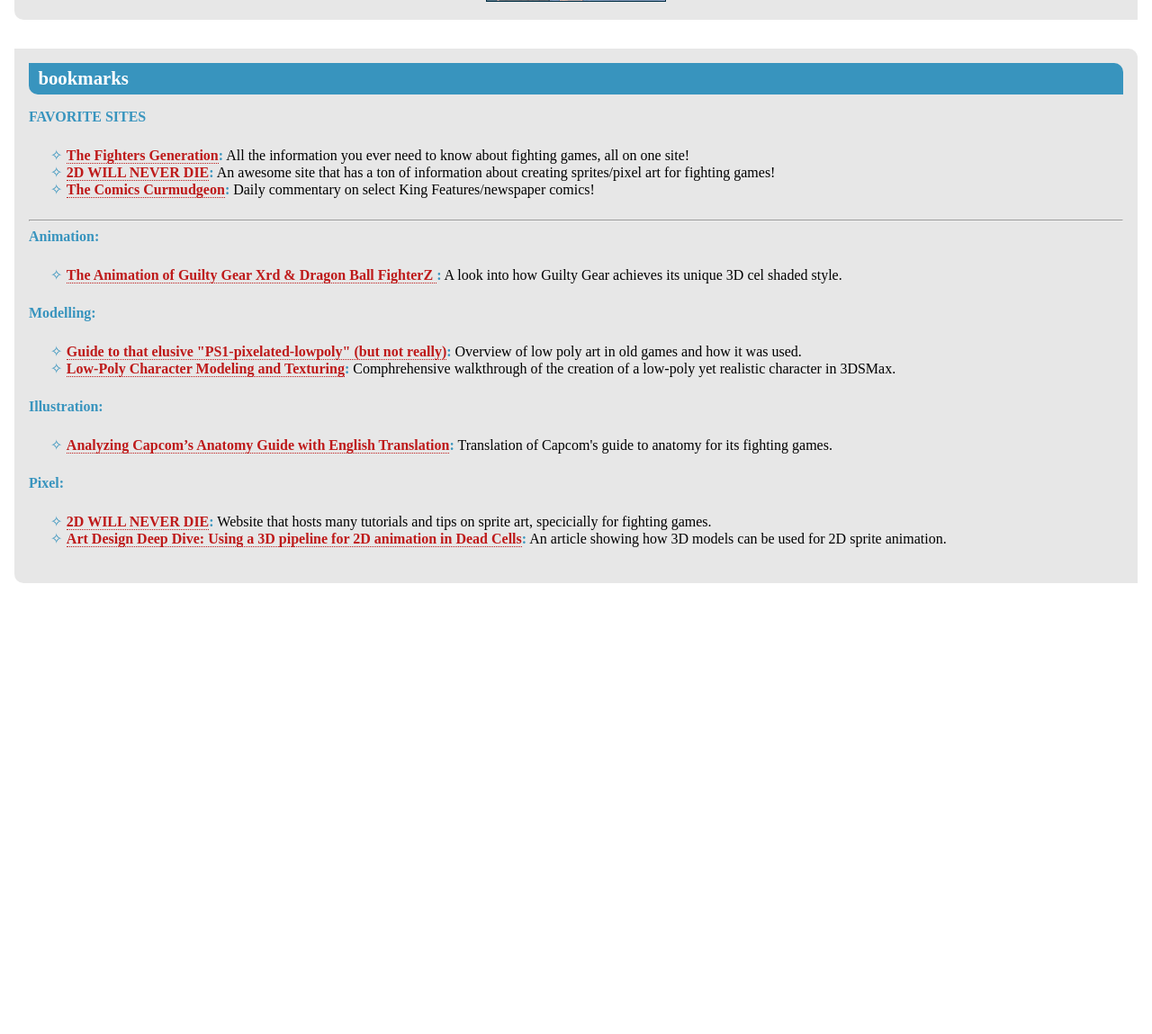
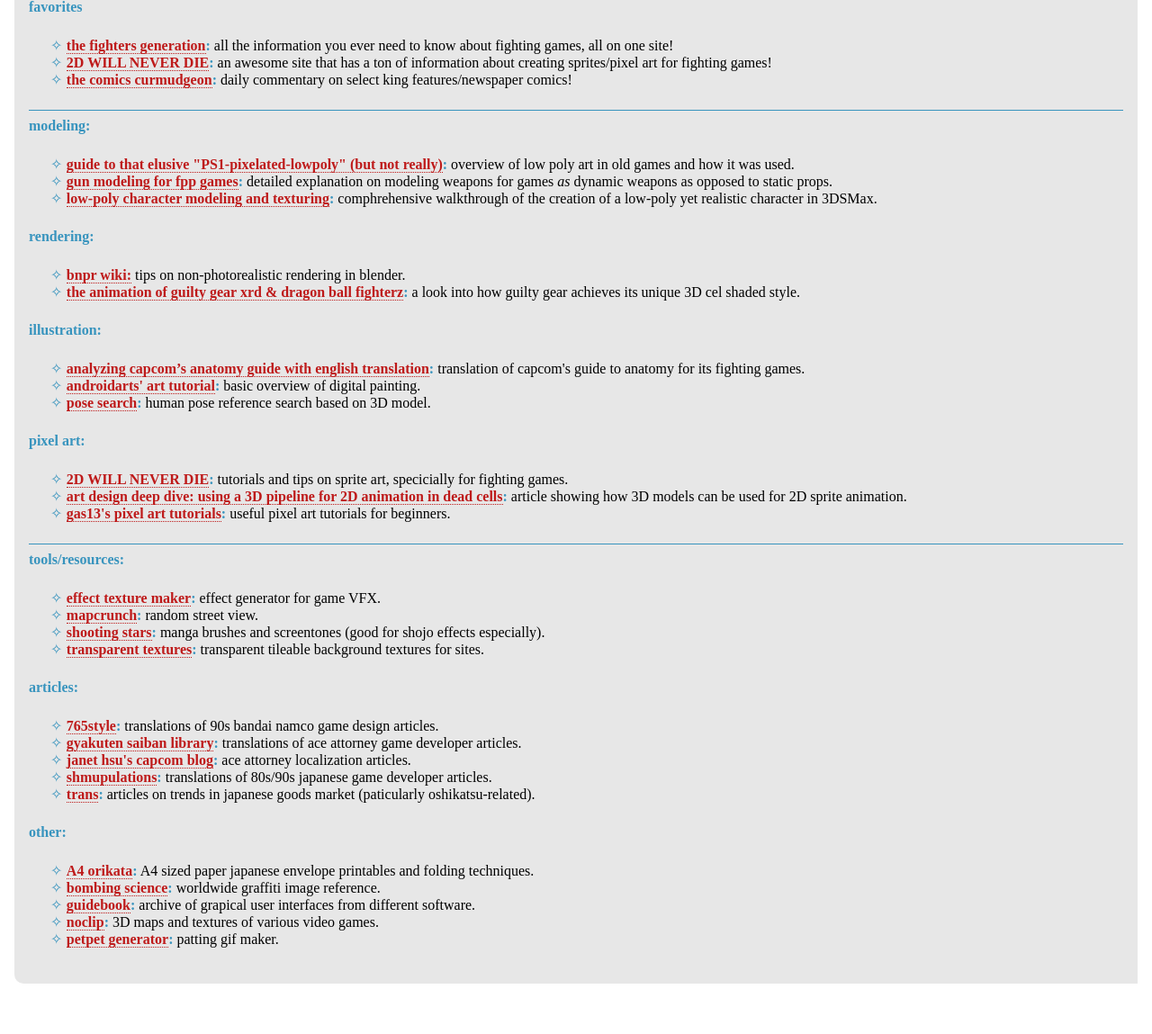
Before and after one commit to milazazo/milazazo.github.io, a PHP site: page /about.html in a window 1280 px wide. Shown: the part 955-2104 px from the top of the page at 90% size. Run offline with PHP 8.4, Linux system fonts and the light colour scheme; some web fonts are replaced.

Commit message:
bookmarks

```diff
--- a/about.html
+++ b/about.html
@@ -36,8 +36,7 @@
     <div class="section-wrapper">
         <div class="box grid-about"><div class="section">about</div>
             andrew, 20+ year old guy from new zealand. i like stylized PBR in 3D art and semi-realistic-anime-something in 2D. my favorite idols are genbu kurono and amana osaki. fighting games are really cool, but i'm bad at playing them!
-            <br><br>contact on <a href="https://milaza_zo.artstation.com"><b>artstation</b></a> or at <b>andrew@milaza.art</b>.
-            <br>other sites are not checked actively.
+            <br><br>contact on <a href="https://milaza_zo.artstation.com"><b>artstation</b></a> or at <b>andrew@milaza.art</b>. other sites are not checked actively.
             </div>
         <div class="box grid-links"><div class="section">links</div>
         <div class="button-wrapper" style="text-align:center;grid-template-columns: 1fr 1fr 1fr;">
@@ -49,37 +48,71 @@
           <a href="https://sketchfab.com/milaza" class="button-grey"><img src="img\icon\sketchfab.png" style="width:25px"></a>
         </div>
         <div style="text-align: center; margin-top: 0.5em;">
-          <img src="img/banner.png">
+
         </div>
             </div>
 
         <div class="box grid-bookmarks"><div class="section">bookmarks</div>
-          <p>
-            <b>FAVORITE SITES</b>
+        <p>
+          <p style="text-align: center; margin-top: 0.5em;"><a href="https://www.milaza.art/" style="border-bottom: none;"><img src="img/banner.png"></a>
+            <a href="https://tgaa.milaza.art/" style="border-bottom: none;"><img src="https://files.catbox.moe/elmycf.png"></a>
+          </p>
+            <b>favorites</b>
             <ul>
-                <li><b><a href="https://www.fightersgeneration.com/">The Fighters Generation</a>:</b> All the information you ever need to know about fighting games, all on one site!</li>
-                <li><b><a href="https://2dwillneverdie.com">2D WILL NEVER DIE</a>:</b> An awesome site that has a ton of information about creating sprites/pixel art for fighting games! </li>
-                <li><b><a href="https://joshreads.com/">The Comics Curmudgeon</a>:</b> Daily commentary on select King Features/newspaper comics! </li>
+                <li><b><a href="https://www.fightersgeneration.com/">the fighters generation</a>:</b> all the information you ever need to know about fighting games, all on one site!</li>
+                <li><b><a href="https://2dwillneverdie.com">2D WILL NEVER DIE</a>:</b> an awesome site that has a ton of information about creating sprites/pixel art for fighting games! </li>
+                <li><b><a href="https://joshreads.com/">the comics curmudgeon</a>:</b> daily commentary on select king features/newspaper comics! </li>
             </ul>
             <hr>
-            <b>Animation:</b>
+            <b>modeling:</b>
             <ul>
-              <li><b><a href="https://www.youtube.com/watch?v=kZsboyfs-L4">The Animation of Guilty Gear Xrd & Dragon Ball FighterZ
-              </a>:</b> A look into how Guilty Gear achieves its unique 3D cel shaded style.</li>
-          </ul>
-            <b>Modelling:</b>
+              <li><b><a href="https://spellfist-3d.tumblr.com/post/615902900826390528/guide-to-that-elusive-ps1-pixelated-lowpolybut">guide to that elusive "PS1-pixelated-lowpoly" (but not really)</a>:</b> overview of low poly art in old games and how it was used.</li>
+              <li><b><a href="http://piratportfolio.com/fpp_eng/">gun modeling for fpp games</a>:</b> detailed explanation on modeling weapons for games <i>as</i> dynamic weapons as opposed to static props.</li>
+              <li><b><a href="https://3dtotal.com/tutorials/t/low-poly-character-modeling-and-texturing-athey-nansel-moravetz-model-man-low-poly">low-poly character modeling and texturing</a>:</b> comphrehensive walkthrough of the creation of a low-poly yet realistic character in 3DSMax.</li>
+            </ul>
+
+            <b>rendering:</b>
             <ul>
-                <li><b><a href="https://spellfist-3d.tumblr.com/post/615902900826390528/guide-to-that-elusive-ps1-pixelated-lowpolybut">Guide to that elusive "PS1-pixelated-lowpoly" (but not really)</a>:</b> Overview of low poly art in old games and how it was used.</li>
-                <li><b><a href="https://3dtotal.com/tutorials/t/low-poly-character-modeling-and-texturing-athey-nansel-moravetz-model-man-low-poly">Low-Poly Character Modeling and Texturing</a>:</b> Comphrehensive walkthrough of the creation of a low-poly yet realistic character in 3DSMax.</li>
+              <li><b><a href="https://bnpr.gitbook.io/bnpr/">bnpr wiki:</a></b> tips on non-photorealistic rendering in blender.</li>
+              <li><b><a href="https://www.youtube.com/watch?v=kZsboyfs-L4">the animation of guilty gear xrd & dragon ball fighterz</a>:</b> a look into how guilty gear achieves its unique 3D cel shaded style.</li>
             </ul>
-            <b>Illustration:</b>
+
+            <b>illustration:</b>
             <ul>
-                <li><b><a href="https://gvaat.com/blog/analyzing-capcoms-anatomy-guide-with-english-translation-part-1/">Analyzing Capcom’s Anatomy Guide with English Translation</a>:</b> Translation of Capcom's guide to anatomy for its fighting games.</li>
+              <li><b><a href="https://gvaat.com/blog/analyzing-capcoms-anatomy-guide-with-english-translation-part-1/">analyzing capcom’s anatomy guide with english translation</a>:</b> translation of capcom's guide to anatomy for its fighting games.</li>
+              <li><b><a href="http://androidarts.com/art_tut.htm">androidarts' art tutorial</a>:</b> basic overview of digital painting.</li>
+              <li><b><a href="https://x6ud.github.io/pose-search/">pose search</a>:</b> human pose reference search based on 3D model.</li>
             </ul>
-            <b>Pixel:</b>
+
+            <b>pixel art:</b>
             <ul>
-                <li><b><a href="https://2dwillneverdie.com/tutorial/">2D WILL NEVER DIE</a>:</b> Website that hosts many tutorials and tips on sprite art, specicially for fighting games.</li>
-                <li><b><a href="https://www.gamedeveloper.com/production/art-design-deep-dive-using-a-3d-pipeline-for-2d-animation-in-i-dead-cells-i-">Art Design Deep Dive: Using a 3D pipeline for 2D animation in Dead Cells</a>:</b> An article showing how 3D models can be used for 2D sprite animation.</li>
+              <li><b><a href="https://2dwillneverdie.com/tutorial/">2D WILL NEVER DIE</a>:</b> tutorials and tips on sprite art, specicially for fighting games.</li>
+              <li><b><a href="https://www.gamedeveloper.com/production/art-design-deep-dive-using-a-3d-pipeline-for-2d-animation-in-i-dead-cells-i-">art design deep dive: using a 3D pipeline for 2D animation in dead cells</a>:</b> article showing how 3D models can be used for 2D sprite animation.</li>
+              <li><b><a href="http://gas13.ru/v3/tutorials/">gas13's pixel art tutorials</a>:</b> useful pixel art tutorials for beginners.</li>
+            </ul>
+            <hr>
+            <b>tools/resources:</b>
+            <ul>
+              <li><b><a href="https://mebiusbox.github.io/contents/EffectTextureMaker/">effect texture maker</a>:</b> effect generator for game VFX.</li>
+              <li><b><a href="https://www.mapcrunch.com/">mapcrunch</a>:</b> random street view.</li>
+              <li><b><a href="http://shooting-stars.org/">shooting stars</a>:</b> manga brushes and screentones (good for shojo effects especially).</li>
+              <li><b><a href="https://www.transparenttextures.com/">transparent textures</a>:</b> transparent tileable background textures for sites.</li>
+            </ul>
+            <b>articles:</b>
+            <ul>
+              <li><b><a href="https://765style.com/">765style</a>:</b> translations of 90s bandai namco game design articles.</li>
+              <li><b><a href="https://gyakutensaibanlibrary.blogspot.com//">gyakuten saiban library</a>:</b> translations of ace attorney game developer articles.</li>
+              <li><b><a href="https://news.capcomusa.com/zeroobjections/blog?pg=1">janet hsu's capcom blog</a>:</b> ace attorney localization articles.</li>
+              <li><b><a href="https://shmuplations.com/">shmupulations</a>:</b> translations of 80s/90s japanese game developer articles.</li>
+              <li><b><a href="https://www.trans.co.jp/column/">trans</a>:</b> articles on trends in japanese goods market (paticularly oshikatsu-related).</li>
+            </ul>
+            <b>other:</b>
+            <ul>
+              <li><b><a href="https://a4orikata.inuiyosuke.jp/">A4 orikata</a>:</b> A4 sized paper japanese envelope printables and folding techniques.</li>
+              <li><b><a href="https://www.bombingscience.com/">bombing science</a>:</b> worldwide graffiti image reference.</li>
+              <li><b><a href="https://guidebookgallery.org/index/">guidebook</a>:</b> archive of grapical user interfaces from different software.</li>
+              <li><b><a href="https://noclip.website/">noclip</a>:</b> 3D maps and textures of various video games.</li>
+              <li><b><a href="https://benisland.neocities.org/petpet/">petpet generator</a>:</b> patting gif maker.</li>
             </ul>
           </p>
       </div>
--- a/style.css
+++ b/style.css
@@ -187,6 +187,13 @@ b{
   color: rgb(56, 148, 190);
 }
 
+hr{
+  height:1px;
+  border-width:0;
+  color:rgb(56,148,190);
+  background-color:rgb(56,148,190);
+}
+
 
 /* ------ other ------ */
 
```
